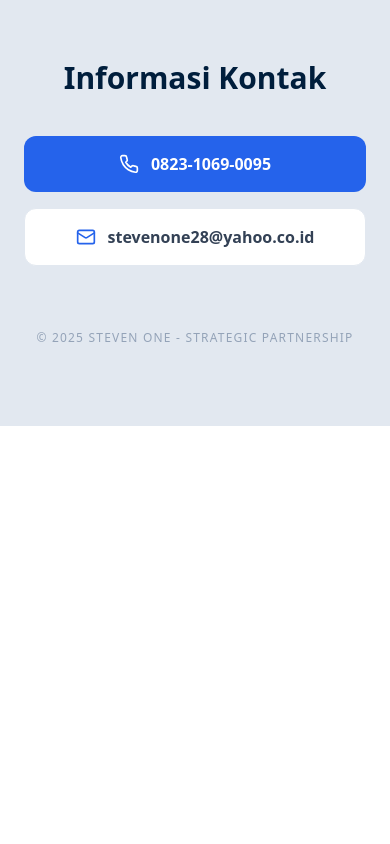
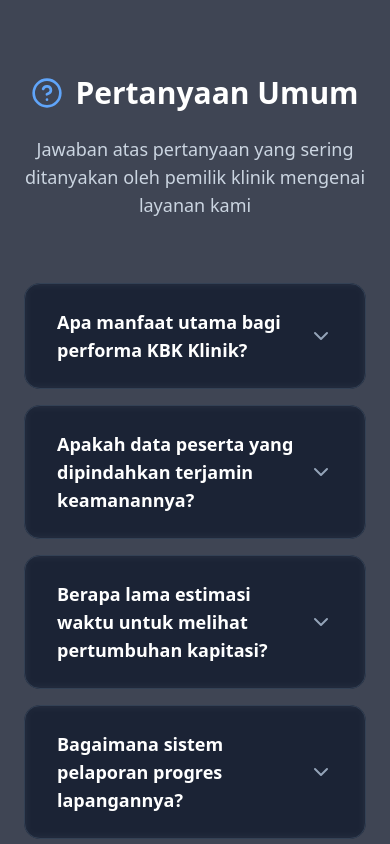
Before and after one commit to stevenipay/steven-one-mitra, a Next.js app: page / in a window 390 px wide. Shown: the part 7360-8204 px from the top of the page. Before the commit the page ends 7786 px from the top, so only its background shows below. Built offline with nearby package versions, Linux system fonts and the light colour scheme.

Commit message:
update to update

```diff
--- a/app/components/DarkModeToggle.tsx
+++ b/app/components/DarkModeToggle.tsx
@@ -5,7 +5,18 @@
 import { useTheme } from '../components/ThemeContext'
 
 export function DarkModeToggle() {
-  const { theme, toggleTheme } = useTheme()
+  const { theme, toggleTheme, mounted } = useTheme()
+
+  // Don't render anything until mounted to prevent hydration mismatch
+  if (!mounted) {
+    return (
+      <div className="w-14 h-8 bg-slate-200 rounded-full p-1">
+        <div className="w-6 h-6 bg-white rounded-full shadow-md flex items-center justify-center">
+          <Sun className="w-4 h-4 text-yellow-500" />
+        </div>
+      </div>
+    )
+  }
 
   return (
     <motion.button
--- /dev/null
+++ b/app/components/FAQ.tsx
@@ -0,0 +1,106 @@
+'use client'
+
+import { useState } from 'react'
+import { motion, AnimatePresence } from 'framer-motion'
+import { ChevronDown, HelpCircle } from 'lucide-react'
+
+interface FAQItem {
+  question: string
+  answer: string
+}
+
+const faqData: FAQItem[] = [
+  {
+    question: "Apa manfaat utama bagi performa KBK Klinik?",
+    answer: "Digitalisasi antrean online melalui Mobile JKN yang kami edukasikan ke warga akan meningkatkan poin angka kontak dan rasio rujukan."
+  },
+  {
+    question: "Apakah data peserta yang dipindahkan terjamin keamanannya?",
+    answer: "Sangat terjamin. Seluruh proses dilakukan melalui aplikasi resmi BPJS dan kami membantu pendampingan teknis."
+  },
+  {
+    question: "Berapa lama estimasi waktu untuk melihat pertumbuhan kapitasi?",
+    answer: "Pertumbuhan mulai terlihat secara administratif pada bulan berjalan, dengan dampak finansial kapitasi yang stabil mulai bulan kedua."
+  },
+  {
+    question: "Bagaimana sistem pelaporan progres lapangannya?",
+    answer: "Kami memberikan akses data real-time peserta yang berhasil dimigrasi untuk divalidasi langsung oleh pihak manajemen klinik."
+  }
+]
+
+
+export function FAQ() {
+  const [openIndex, setOpenIndex] = useState<number | null>(null)
+
+  const toggleAccordion = (index: number) => {
+    setOpenIndex(openIndex === index ? null : index)
+  }
+
+  return (
+    <section className="py-24 bg-slate-900/80 backdrop-blur-sm">
+      <div className="max-w-4xl mx-auto px-6">
+        <motion.div
+          initial={{ opacity: 0, y: 20 }}
+          whileInView={{ opacity: 1, y: 0 }}
+          viewport={{ once: true }}
+          transition={{ duration: 0.6 }}
+          className="text-center mb-16"
+        >
+          <div className="flex items-center justify-center gap-3 mb-6">
+            <HelpCircle className="w-8 h-8 text-blue-400" />
+            <h2 className="text-3xl md:text-4xl font-black text-white">Pertanyaan Umum</h2>
+          </div>
+          <p className="text-slate-300 text-lg max-w-2xl mx-auto">
+            Jawaban atas pertanyaan yang sering ditanyakan oleh pemilik klinik mengenai layanan kami
+          </p>
+        </motion.div>
+
+        <div className="space-y-4">
+          {faqData.map((item, index) => (
+            <motion.div
+              key={index}
+              initial={{ opacity: 0, y: 20 }}
+              whileInView={{ opacity: 1, y: 0 }}
+              viewport={{ once: true }}
+              transition={{ duration: 0.6, delay: index * 0.1 }}
+              className="bg-slate-800/50 backdrop-blur-sm border border-slate-700 rounded-2xl overflow-hidden"
+            >
+              <button
+                onClick={() => toggleAccordion(index)}
+                className="w-full px-8 py-6 text-left flex items-center justify-between hover:bg-slate-700/30 transition-colors group"
+              >
+                <span className="text-white font-bold text-lg group-hover:text-blue-400 transition-colors">
+                  {item.question}
+                </span>
+                <motion.div
+                  animate={{ rotate: openIndex === index ? 180 : 0 }}
+                  transition={{ duration: 0.3, ease: "easeInOut" }}
+                >
+                  <ChevronDown className="w-6 h-6 text-slate-400 group-hover:text-blue-400 transition-colors" />
+                </motion.div>
+              </button>
+
+              <AnimatePresence>
+                {openIndex === index && (
+                  <motion.div
+                    initial={{ height: 0, opacity: 0 }}
+                    animate={{ height: "auto", opacity: 1 }}
+                    exit={{ height: 0, opacity: 0 }}
+                    transition={{ duration: 0.3, ease: "easeInOut" }}
+                    className="overflow-hidden"
+                  >
+                    <div className="px-8 pb-6">
+                      <p className="text-slate-300 leading-relaxed">
+                        {item.answer}
+                      </p>
+                    </div>
+                  </motion.div>
+                )}
+              </AnimatePresence>
+            </motion.div>
+          ))}
+        </div>
+      </div>
+    </section>
+  )
+}
--- a/app/components/ThemeContext.tsx
+++ b/app/components/ThemeContext.tsx
@@ -7,6 +7,7 @@
 interface ThemeContextType {
   theme: Theme
   toggleTheme: () => void
+  mounted: boolean
 }
 
 const ThemeContext = createContext<ThemeContextType | undefined>(undefined)
@@ -41,12 +42,14 @@
     setTheme(prevTheme => prevTheme === 'light' ? 'dark' : 'light')
   }
 
-  if (!mounted) {
-    return <>{children}</>
+  const value = {
+    theme,
+    toggleTheme,
+    mounted
   }
 
   return (
-    <ThemeContext.Provider value={{ theme, toggleTheme }}>
+    <ThemeContext.Provider value={value}>
       {children}
     </ThemeContext.Provider>
   )
--- a/app/page.tsx
+++ b/app/page.tsx
@@ -14,11 +14,9 @@
   CheckCircle2
 } from 'lucide-react'
 
-const DarkModeToggle = dynamic(() => import('./components/DarkModeToggle').then(mod => ({ default: mod.DarkModeToggle })), {
-  ssr: false,
-  loading: () => <div className="w-14 h-8 bg-slate-200 rounded-full"></div>
-})
+import { DarkModeToggle } from './components/DarkModeToggle'
 import { ThemeProvider } from './components/ThemeContext'
+import { FAQ } from './components/FAQ'
 
 // Komponen Counter yang diperbaiki agar tidak macet di angka 0
 const Counter = ({ target, label, suffix }: { target: number, label: string, suffix: string }) => {
@@ -82,7 +80,7 @@
     { id: 8, src: '/sosialisasi-8.jpg', title: 'Pengecekan & Edukasi Masyarakat Serang', date: '10 Januari 2026' },
     { id: 9, src: '/horizontal-1.jpg', title: 'Dokumentasi Pendataan Warga Cabang Bungin', date: '10 September 2025' },
     { id: 10, src: '/horizontal-2.jpg', title: 'Dokumentasi Pendataan Warga Tambun Selatan', date: '11 Desember 2025' },
-    { id: 11, src: '/horizontal-3.jpg', title: 'Dokumentasi Tambahan 3', date: '3 Januari 2026' },  ]
+    { id: 11, src: '/horizontal-3.jpg', title: 'Pendataan Warga Kampung Lengah Sari', date: '10 September 2025' },  ]
 
   return (
     <ThemeProvider>
@@ -92,7 +90,7 @@
         <div className="max-w-7xl mx-auto px-6 h-20 flex items-center justify-between">
           <div className="text-2xl font-black tracking-tighter text-[#001E3C] dark:text-white">STEVEN ONE</div>
           <div className="hidden md:flex items-center space-x-8">
-            {['home', 'layanan', 'galeri', 'kontak'].map((item) => (
+            {['home', 'layanan', 'galeri', 'faq', 'kontak'].map((item) => (
               <button
                 key={item}
                 onClick={() => scrollToSection(item)}
@@ -200,6 +198,9 @@
         </div>
       </section>
 
+      {/* FAQ Section */}
+      <FAQ />
+
       {/* Footer */}
       <footer id="kontak" className="py-20 bg-slate-200 dark:bg-slate-800 border-t border-slate-200 dark:border-slate-700">
         <div className="max-w-3xl mx-auto px-6 text-center">
```
Also changed, not shown: public/STEVEN ONE 1.2.jpg (added), public/STEVEN ONE.jpg.
